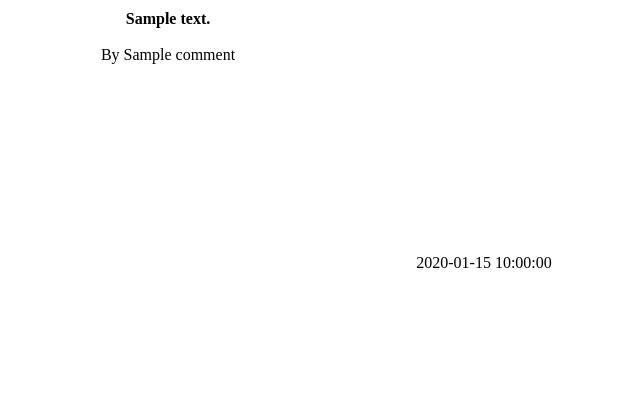
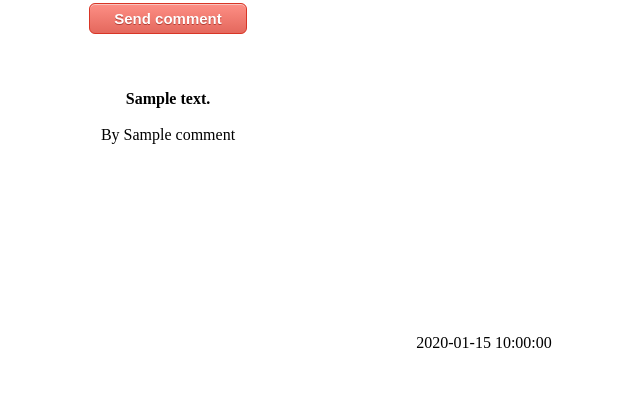
Before and after one commit to jopoblete/im_down, a Python web app: template down/templates/post.html in a window 1280 px wide. Shown: the part 328-748 px from the top of the page, without its empty margins (472-1112 px from the left). Run offline with Jinja, Linux system fonts and the light colour scheme; the template is opened without the code that fills it: most values are stand-ins (such as "Sample title", 1, 10 or a date in 2020).

Commit message:
Added textarea character limit(300), fixed percentages, and styled buttons.

```diff
--- a/down/main.py
+++ b/down/main.py
@@ -15,6 +15,7 @@
 class Post(ndb.Model):
     user_key = ndb.TextProperty()
     text = ndb.TextProperty()
+    title = ndb.StringProperty()
     date = ndb.DateTimeProperty(auto_now_add=True)
 
     def url(self):
@@ -28,7 +29,7 @@
 
 class Down(ndb.Model):
     post_key = ndb.KeyProperty(kind=Post)
-    user_key = ndb.KeyProperty(kind=User)
+    user_key = ndb.KeyProperty(kind=Post)
 
 
 class MainHandler(webapp2.RequestHandler):
@@ -40,9 +41,10 @@
 
     def post(self):
         # Step 1: Get info from the Request
+        title = self.request.get('title')
         text = self.request.get('text')
         # Step 2: Logic -- interact with the database
-        post = Post(title=title, name = 'yungmarmar', text=text)
+        post = Post(name = 'yungmarmar', text=text)
         post.put()
 
 
--- a/down/styles/main.css
+++ b/down/styles/main.css
@@ -3,13 +3,15 @@
 }
 body{
   text-align: center;
+  text-decoration: none;
 }
 
 textarea {
+  font-size: 80%;
   resize: none;
-	width: 40%;
-	height: 60%;
-	border: 3px solid ;
+  width: 80%;
+	height: 60px;
+	border: 3px solid;
 	padding: 10px;
 	font-family: Tahoma, sans-serif;
 	background-image: url(bg.gif);
@@ -17,13 +19,17 @@
 	background-repeat: no-repeat;
 }
 div.event{
-  margin-left: 33%;
+  padding:20px;
+  margin-left: 31%;
   margin-bottom:10px;
   margin-top:10px;
   border: 2px solid;
   border-radius: 25px;
   width:35%;
   height: 15%;
+  color:black;
+  text-align:left;
+  word-wrap: break-word;
 
 }
 
@@ -32,9 +38,62 @@
   margin-left: 50%;
 }
 
+a {
+    text-decoration: none;
+}
+
 div.comments{
+
   margin-left: 33%;
   border: 2px solid;
   width:500px;
   height: 150px;
 }
+
+div.post{
+  background-color: #FFD4CC;
+  padding:20px;
+  margin-left:30%;
+  margin-right:30%;
+}
+
+button{
+	-moz-box-shadow:inset 0px 1px 0px 0px #f7c5c0;
+	-webkit-box-shadow:inset 0px 1px 0px 0px #f7c5c0;
+	box-shadow:inset 0px 1px 0px 0px #f7c5c0;
+	background:-webkit-gradient(linear, left top, left bottom, color-stop(0.05, #fc8d83), color-stop(1, #e4685d));
+	background:-moz-linear-gradient(top, #fc8d83 5%, #e4685d 100%);
+	background:-webkit-linear-gradient(top, #fc8d83 5%, #e4685d 100%);
+	background:-o-linear-gradient(top, #fc8d83 5%, #e4685d 100%);
+	background:-ms-linear-gradient(top, #fc8d83 5%, #e4685d 100%);
+	background:linear-gradient(to bottom, #fc8d83 5%, #e4685d 100%);
+	filter:progid:DXImageTransform.Microsoft.gradient(startColorstr='#fc8d83', endColorstr='#e4685d',GradientType=0);
+	background-color:#fc8d83;
+	-moz-border-radius:6px;
+	-webkit-border-radius:6px;
+	border-radius:6px;
+	border:1px solid #d83526;
+	display:inline-block;
+	cursor:pointer;
+	color:#ffffff;
+	font-family:Arial;
+	font-size:15px;
+	font-weight:bold;
+	padding:6px 24px;
+	text-decoration:none;
+	text-shadow:0px 1px 0px #b23e35;
+}
+button:hover {
+	background:-webkit-gradient(linear, left top, left bottom, color-stop(0.05, #e4685d), color-stop(1, #fc8d83));
+	background:-moz-linear-gradient(top, #e4685d 5%, #fc8d83 100%);
+	background:-webkit-linear-gradient(top, #e4685d 5%, #fc8d83 100%);
+	background:-o-linear-gradient(top, #e4685d 5%, #fc8d83 100%);
+	background:-ms-linear-gradient(top, #e4685d 5%, #fc8d83 100%);
+	background:linear-gradient(to bottom, #e4685d 5%, #fc8d83 100%);
+	filter:progid:DXImageTransform.Microsoft.gradient(startColorstr='#e4685d', endColorstr='#fc8d83',GradientType=0);
+	background-color:#e4685d;
+}
+button:active {
+	position:relative;
+	top:1px;
+}
--- a/down/templates/post.html
+++ b/down/templates/post.html
@@ -1,7 +1,7 @@
 <!DOCTYPE html>
 <html>
   <head>
-    <title></title>
+    <title>I'm Down</title>
     <link rel='stylesheet' href='styles/main.css'>
   </head>
   <body>
--- a/down/templates/welcome.html
+++ b/down/templates/welcome.html
@@ -5,5 +5,6 @@
   </head>
   <body>
     <h1>I'm Down</h1>
+
   </body>
 </html>
```
Also changed, not shown: down/templates/home.html (+12 -12 lines).
